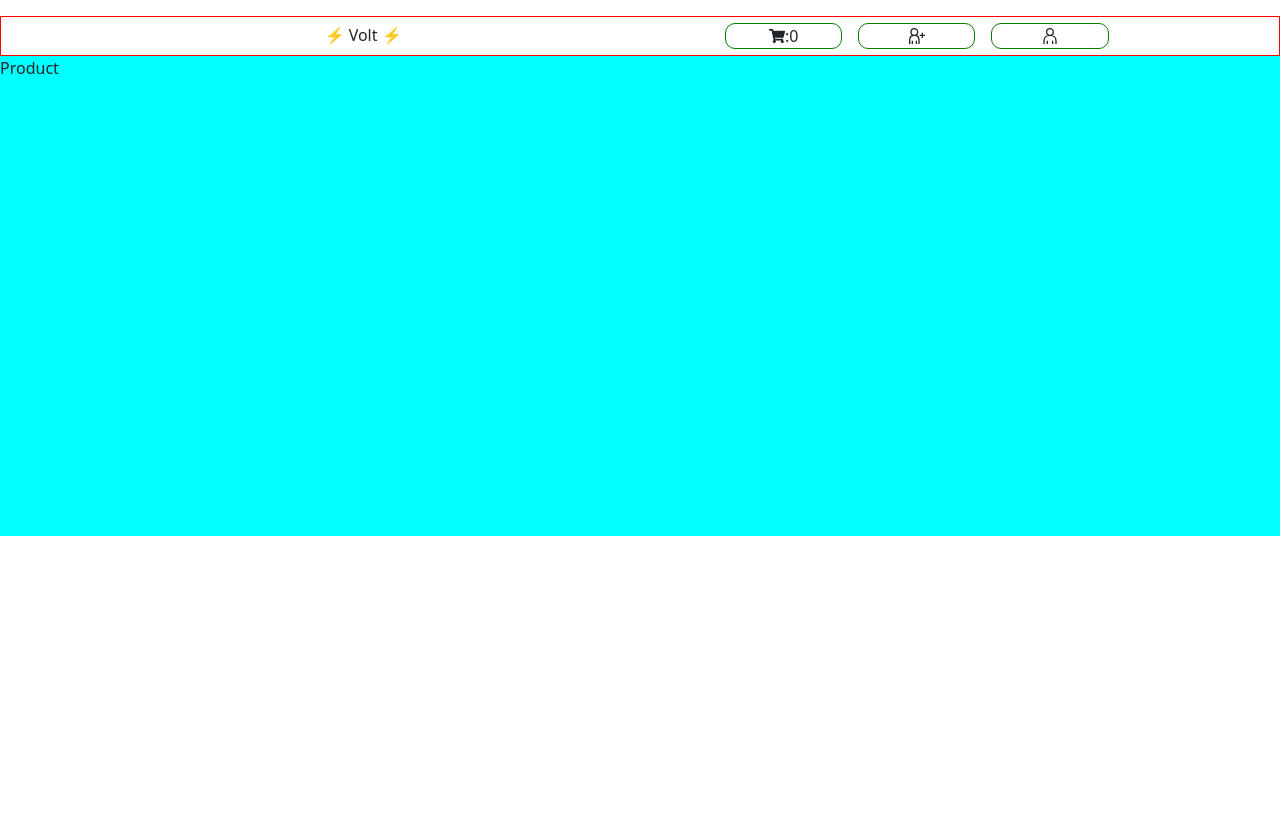
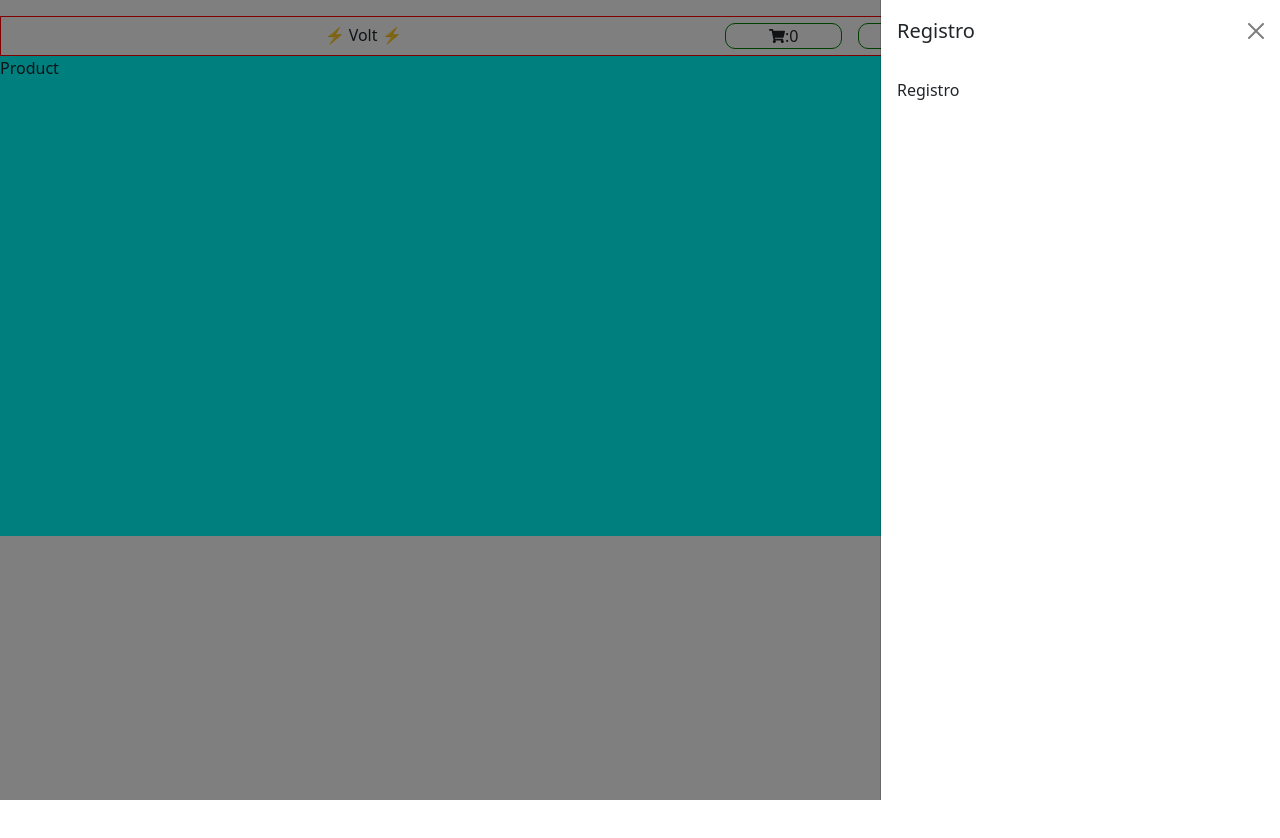
Before and after one commit to XRukazuX/CommerseApi, a React (Vite) app: page / in a window 1280 px wide. Both pictures are taken after a click on the button 916 px from the left and 36 px from the top of the page. Shown: the top 838 px of the page. Before the commit the page ends 800 px from the top, so only its background shows below. Built offline with nearby package versions, Linux system fonts and the light colour scheme; no server answers.

Commit message:
Componentes nuevos para los botones

```diff
--- /dev/null
+++ b/src/components/CanvasCart.jsx
@@ -0,0 +1,24 @@
+import Offcanvas from "react-bootstrap/Offcanvas";
+import { useState } from "react";
+import { FaShoppingCart } from "react-icons/fa";
+function Canvascart({ prop }) {
+  const [show, setShow] = useState(false);
+  const handleClose = () => setShow(false);
+  const handleShow = () => setShow(true);
+  console.log(prop);
+  return (
+    <>
+      <button className="icons-nav" onClick={handleShow}>
+        <FaShoppingCart />
+        <span>{`:${prop.length}`}</span>
+      </button>
+      <Offcanvas show={show} onHide={handleClose} placement="end">
+        <Offcanvas.Header closeButton>
+          <Offcanvas.Title>Carrito</Offcanvas.Title>
+        </Offcanvas.Header>
+        <Offcanvas.Body>Items de carrito</Offcanvas.Body>
+      </Offcanvas>
+    </>
+  );
+}
+export default Canvascart;
--- a/src/components/ConstProvider.jsx
+++ b/src/components/ConstProvider.jsx
@@ -13,6 +13,51 @@ function ConstProvider({ children }) {
   });
   const [user, setUser] = useState({ email: "", password: "" });
   const [cart, setCart] = useState([]);
+  const Compra = (id) => {
+    //Se Comprueba que el contenido no este ya en la lista
+    setCart((cart) => {
+      const existe = cart.find((p) => p.id === id);
+
+      if (existe) {
+        return cart.map((p) =>
+          p.id === id
+            ? {
+                ...p,
+                cantidad: p.cantidad + 1,
+                subtotal: (p.cantidad + 1) * p.price,
+              }
+            : p,
+        );
+      }
+
+      return [
+        ...cart,
+        {
+          ...producto,
+          cantidad: 1,
+          subtotal: producto.price,
+        },
+      ];
+    });
+  };
+  const eliminarProducto = (id) => {
+    setCart((cart) => cart.filter((p) => p.id !== id));
+  };
+  const quitarProducto = (id) => {
+    setCart((cart) =>
+      cart
+        .map((p) =>
+          p.id === id
+            ? {
+                ...p,
+                cantidad: p.cantidad - 1,
+                subtotal: (p.cantidad - 1) * p.price,
+              }
+            : p,
+        )
+        .filter((p) => p.cantidad > 0),
+    );
+  };
   const handleRegister = async () => {
     if (!register.username || !register.email || !register.password) {
       console.log("Faltan datos");
@@ -53,6 +98,13 @@ function ConstProvider({ children }) {
       console.error("Error POST:", error.response?.data || error.message);
     }
   }; //Colocar en un boton y solo cargar los datos si existen las cosas de register
+  const loginOff = () => {
+    if (Token) {
+      localStorage.removeItem("Token");
+      setRegister({ email: "", password: "" });
+      setDateUser({});
+    }
+  };
   useEffect(() => {
     axios
       .get("https://apicommerce.onrender.com/api/product")
@@ -83,8 +135,7 @@ function ConstProvider({ children }) {
       });
   }, [Token]); // Si se tiene token o obtiene iniciara login y obtendra los datos del usuario y su carrito ya registrado
   console.log(Token);
-  console.log(cart);
-  console.log(dateuser);
+  console.log(Product);
   //usuario de prueba esta en mongo, pass :"hola"
   return (
     <Portcontext.Provider value={{ cart }}>{children}</Portcontext.Provider>
--- /dev/null
+++ b/src/components/Login.jsx
@@ -0,0 +1,24 @@
+import Offcanvas from "react-bootstrap/Offcanvas";
+import { useState } from "react";
+import { GrUser } from "react-icons/gr";
+function Login() {
+  const [show, setShow] = useState(false);
+  const handleClose = () => setShow(false);
+  const handleShow = () => setShow(true);
+  return (
+    <>
+      <button className="icons-nav" onClick={handleShow}>
+        <GrUser />
+      </button>
+      <Offcanvas show={show} onHide={handleClose} placement="end">
+        <Offcanvas.Header closeButton>
+          <Offcanvas.Title>Login</Offcanvas.Title>
+        </Offcanvas.Header>
+        <Offcanvas.Body>
+          <div>Login form</div>
+        </Offcanvas.Body>
+      </Offcanvas>
+    </>
+  );
+}
+export default Login;
--- /dev/null
+++ b/src/components/Nav.jsx
@@ -0,0 +1,24 @@
+import { useContext } from "react";
+import { Portcontext } from "./Portcontext";
+//uso icons
+
+//Componentes externos
+import Canvascart from "./CanvasCart";
+import Register from "./Register";
+import Login from "./Login";
+function Nav() {
+  const { cart } = useContext(Portcontext);
+  return (
+    <div className="Nav">
+      <h3 className="title">
+        <span>⚡</span> Volt <span>⚡</span>
+      </h3>
+      <div className="user">
+        <Canvascart prop={cart} />
+        <Register />
+        <Login />
+      </div>
+    </div>
+  );
+}
+export default Nav;
--- /dev/null
+++ b/src/components/Register.jsx
@@ -0,0 +1,24 @@
+import Offcanvas from "react-bootstrap/Offcanvas";
+import { useState } from "react";
+import { GrUserAdd } from "react-icons/gr";
+function Register() {
+  const [show, setShow] = useState(false);
+  const handleClose = () => setShow(false);
+  const handleShow = () => setShow(true);
+  return (
+    <>
+      <button className="icons-nav" onClick={handleShow}>
+        <GrUserAdd />
+      </button>
+      <Offcanvas show={show} onHide={handleClose} placement="end">
+        <Offcanvas.Header closeButton>
+          <Offcanvas.Title>Registro</Offcanvas.Title>
+        </Offcanvas.Header>
+        <Offcanvas.Body>
+          <div>Registro</div>
+        </Offcanvas.Body>
+      </Offcanvas>
+    </>
+  );
+}
+export default Register;
--- a/src/pages/App.jsx
+++ b/src/pages/App.jsx
@@ -1,32 +1,11 @@
 import "../styles/App.css";
-import { useContext } from "react";
-import { Portcontext } from "../components/Portcontext";
-//uso icons
-import { FaShoppingCart } from "react-icons/fa";
-import { GrUserAdd, GrUser } from "react-icons/gr";
-
+import Nav from "../components/Nav";
+//Boostrap componente
 function App() {
-  const { cart } = useContext(Portcontext);
   return (
     <>
+      <Nav />
       <div className="conteiner">
-        <div className="Nav">
-          <h3 className="title">
-            <span>⚡</span> Volt <span>⚡</span>
-          </h3>
-          <div className="user">
-            <button className="icons-nav">
-              <FaShoppingCart />
-              <span>{`:${cart.length}`}</span>
-            </button>
-            <button className="icons-nav">
-              <GrUserAdd />
-            </button>
-            <button className="icons-nav">
-              <GrUser />
-            </button>
-          </div>
-        </div>
         <div className="Product">Product</div>
       </div>
     </>
```
